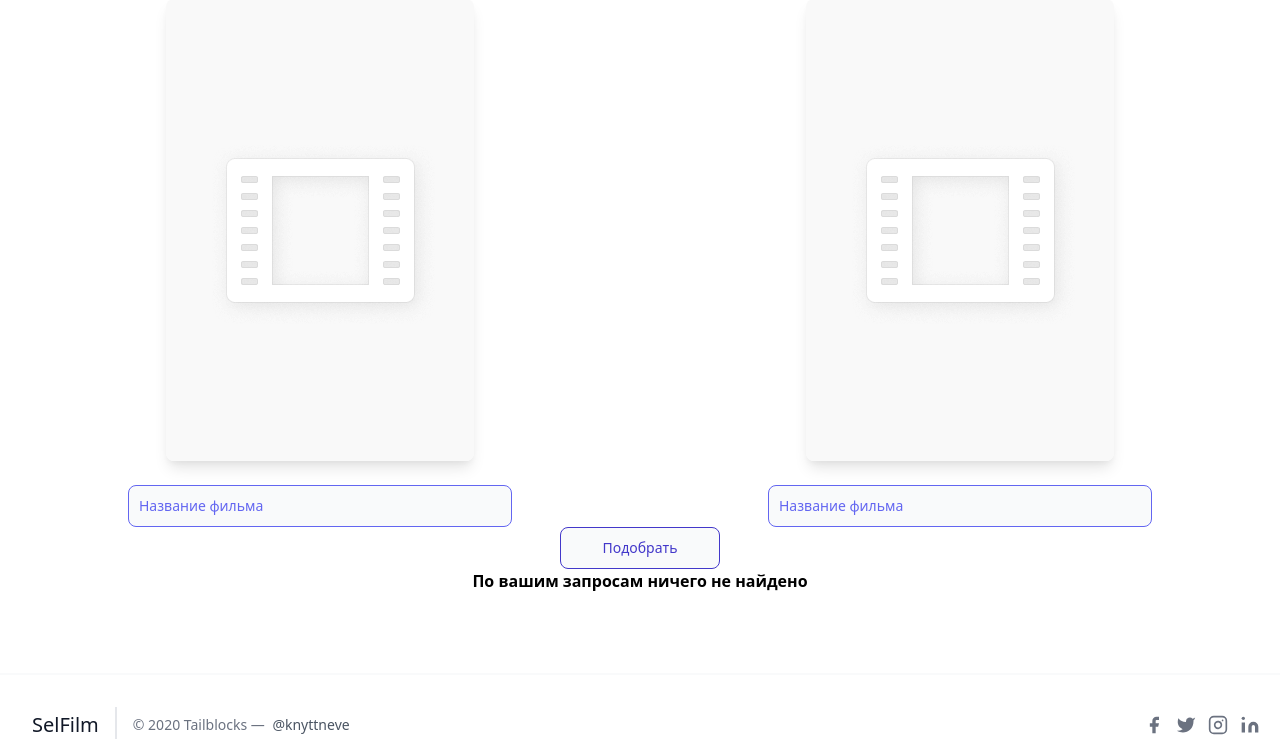
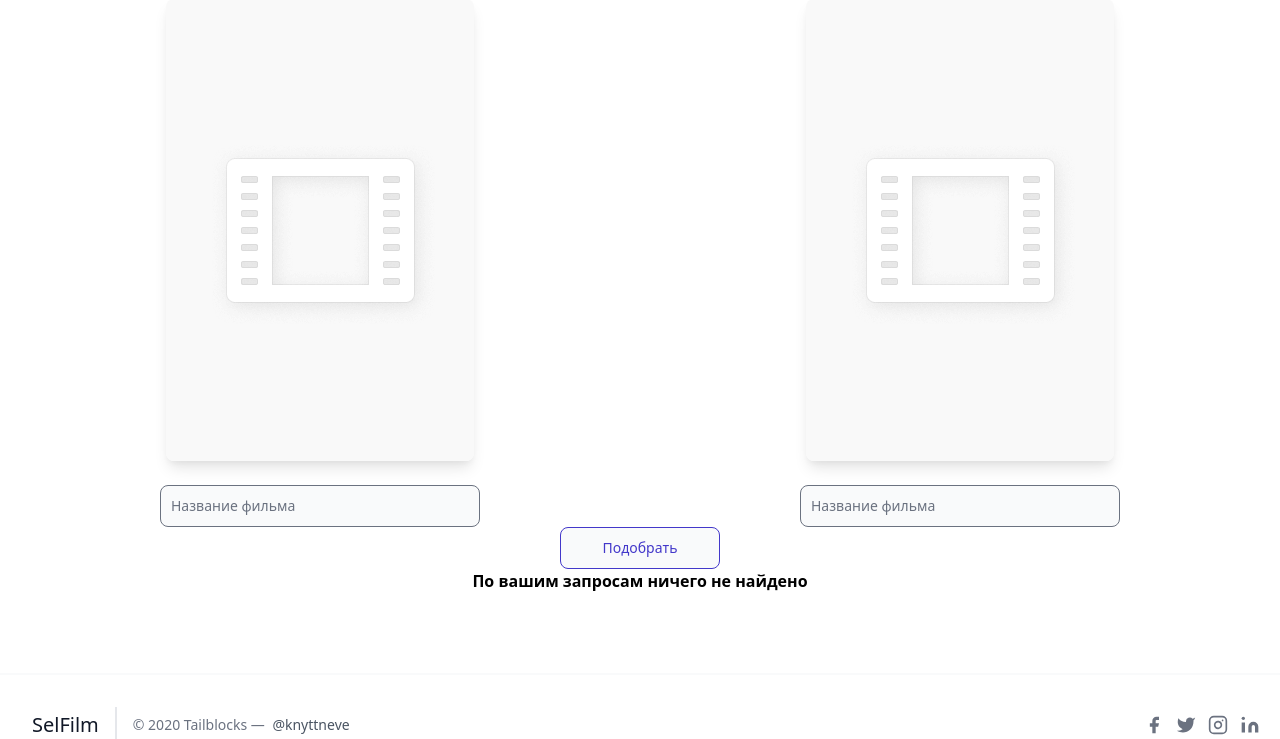
Before and after one commit to kill-rill1996/Sel_Film, a Django app: page /search_films/ in a window 1280 px wide. Shown: the part 173-912 px from the top of the page. Run offline with Django 3.2, Linux system fonts and the light colour scheme; some libraries are stand-ins or nearby versions.

Commit message:
Addaptive design

```diff
--- a/sel_film/films/forms.py
+++ b/sel_film/films/forms.py
@@ -5,7 +5,7 @@ class Film1FindForm(forms.Form):
     film_1_title_ru = forms.CharField(label='')
 
     film_1_title_ru.widget.attrs.update({
-        'class': 'bg-gray-50 border border-indigo-500 text-indigo-700 sm:text-sm rounded-lg focus:ring-indigo-500 focus:border-indigo-500 placeholder-indigo-500 block w-full p-2.5 ',
+        'class': 'bg-gray-50 border border-gray-500 text-indigo-700 sm:text-sm rounded-lg focus:ring-indigo-500 focus:border-indigo-500 placeholder-gray-500 block w-full p-2.5 ',
         'placeholder': 'Название фильма'
     })
 
@@ -18,7 +18,7 @@ class Film2FindForm(forms.Form):
     film_2_title_ru = forms.CharField(label='')
 
     film_2_title_ru.widget.attrs.update({
-        'class': 'bg-gray-50 border border-indigo-500 text-indigo-700 sm:text-sm rounded-lg focus:ring-indigo-500 focus:border-indigo-500 placeholder-indigo-500 block w-full p-2.5 ',
+        'class': 'bg-gray-50 border border-gray-500 text-indigo-700 sm:text-sm rounded-lg focus:ring-indigo-500 focus:border-indigo-500 placeholder-gray-500 block w-full p-2.5 ',
         'placeholder': 'Название фильма'
     })
 
--- a/sel_film/templates/films/search_films.html
+++ b/sel_film/templates/films/search_films.html
@@ -52,69 +52,62 @@
 
 <!--Левый фильм -->
 <div class="container mx-auto">
-    <div class="grid grid-cols-2 justify-items-center mt-10">
+    <div class="grid grid-cols-1 sm:grid-cols-2 justify-items-center mt-10">
 
         <div class="grid w-full justify-items-center">
+            <div class="mb-4 sm:mb-6">
             {% if film_1 %}
-            <div class="mb-6">
                 <h2 class="text-lg text-indigo-800">{{ film_1.title_ru|capfirst }}{% if film_1.year %} ({{ film_1.year }}){% endif %}</h2>
+            {% else %}
+                <h2 class="text-lg text-indigo-800">Film 1</h2>
+            {% endif %}
             </div>
+
+            <div class="grid w-2/5 sm:w-3/5 md:w-5/12 xl:w-3/5 justify-items-center">
+            {% if film_1.image.url %}
+                <img class="rounded-lg shadow-lg" src="{{ film_1.image.url }}" alt="">
             {% else %}
-            <div class="mb-6">
-                <h2 class="text-lg text-indigo-800">Film 1</h2>
+                <img class="rounded-lg shadow-lg" src="{% static 'images/poster.jpeg' %}" alt="">
+            {% endif %}
             </div>
-            {% endif %}
-            {% if film_1.image.url %}
-            <div class="grid w-2/5 sm:w-3/5 justify-items-center">
-                <img class="rounded-lg shadow-lg" src="{{ film_1.image.url }}" alt="">
-            </div>
-            {% else %}
-            <div class="grid w-2/5 sm:w-3/5 justify-items-center">
-                <img class="rounded-lg shadow-lg" src="{% static 'images/poster.jpeg' %}" alt="">
-            </div>
-            {% endif %}
         </div>
 
         <!--Правый фильм-->
         <div class="grid w-full justify-items-center">
+            <div class="mt-8 sm:mt-0 mb-4 sm:mb-6">
             {% if film_2 %}
-            <div class="mb-6">
                 <h2 class="text-lg text-indigo-800">{{ film_2.title_ru|capfirst }} {% if film_2.year %}({{ film_2.year }}){% endif %}</h2>
+            {% else %}
+                <h2 class="text-lg text-indigo-800">Film 2</h2>
+            {% endif %}
             </div>
+
+            <div class="grid w-2/5 sm:w-3/5 md:w-5/12 xl:w-3/5 justify-items-center">
+            {% if film_2.image.url %}
+                <img class="rounded-lg shadow-lg" src="{{ film_2.image.url }}" alt="">
             {% else %}
-            <div class="mb-6">
-                <h2 class="text-lg text-indigo-800">Film 2</h2>
+                <img class="rounded-lg shadow-lg" src="{% static 'images/poster.jpeg' %}" alt="">
+            {% endif %}
             </div>
-            {% endif %}
-
-            {% if film_2.image.url %}
-            <div class="grid w-2/5 sm:w-3/5 justify-items-center">
-                <img class="rounded-lg shadow-lg" src="{{ film_2.image.url }}" alt="">
-            </div>
-            {% else %}
-            <div class="grid w-2/5 sm:w-3/5 justify-items-center">
-                <img class="rounded-lg shadow-lg" src="{% static 'images/poster.jpeg' %}" alt="">
-            </div>
-            {% endif %}
         </div>
     </div>
 
     <!--    Поисковые вводы, кнопка поиска-->
     <div class="grid grid-cols-1">
         <div class="w-full justify-items-center">
-               <div class="mt-6 w-full">
+               <div class="mt-6 w-full text-sm sm:text-base">
                    <form method="post" action="{% url 'search-films' %}">
                         {% csrf_token %}
-                        <div class="grid grid-cols-2 justify-items-center">
-                            <div class="w-3/5">
+                        <div class="grid grid-cols-1 sm:grid-cols-2 justify-items-center">
+                            <div class="w-44 mb-4 sm:mb-0 md:w-44 lg:w-56 xl:w-80">
                                 {{ form_1 }}
                             </div>
-                            <div class="w-3/5">
+                            <div class="w-44 mb-4 sm:mb-0 md:w-44 lg:w-56 xl:w-80">
                                 {{ form_2 }}
                             </div>
                         </div>
                         <div class="grid grid-cols-1 justify-items-center">
-                            <button type="submit" class="grid w-40 bg-gray-50 border border-indigo-700 text-indigo-700 sm:text-sm rounded-lg focus:ring-indigo-500 focus:border-indigo-500 p-2.5">Подобрать</button>
+                            <button type="submit" class="grid w-32 md:w-40 bg-gray-50 border border-indigo-700 text-indigo-700 sm:text-sm rounded-lg focus:ring-indigo-500 focus:border-indigo-500 p-2.5">Подобрать</button>
                         </div>
                    </form>
                </div>
```
